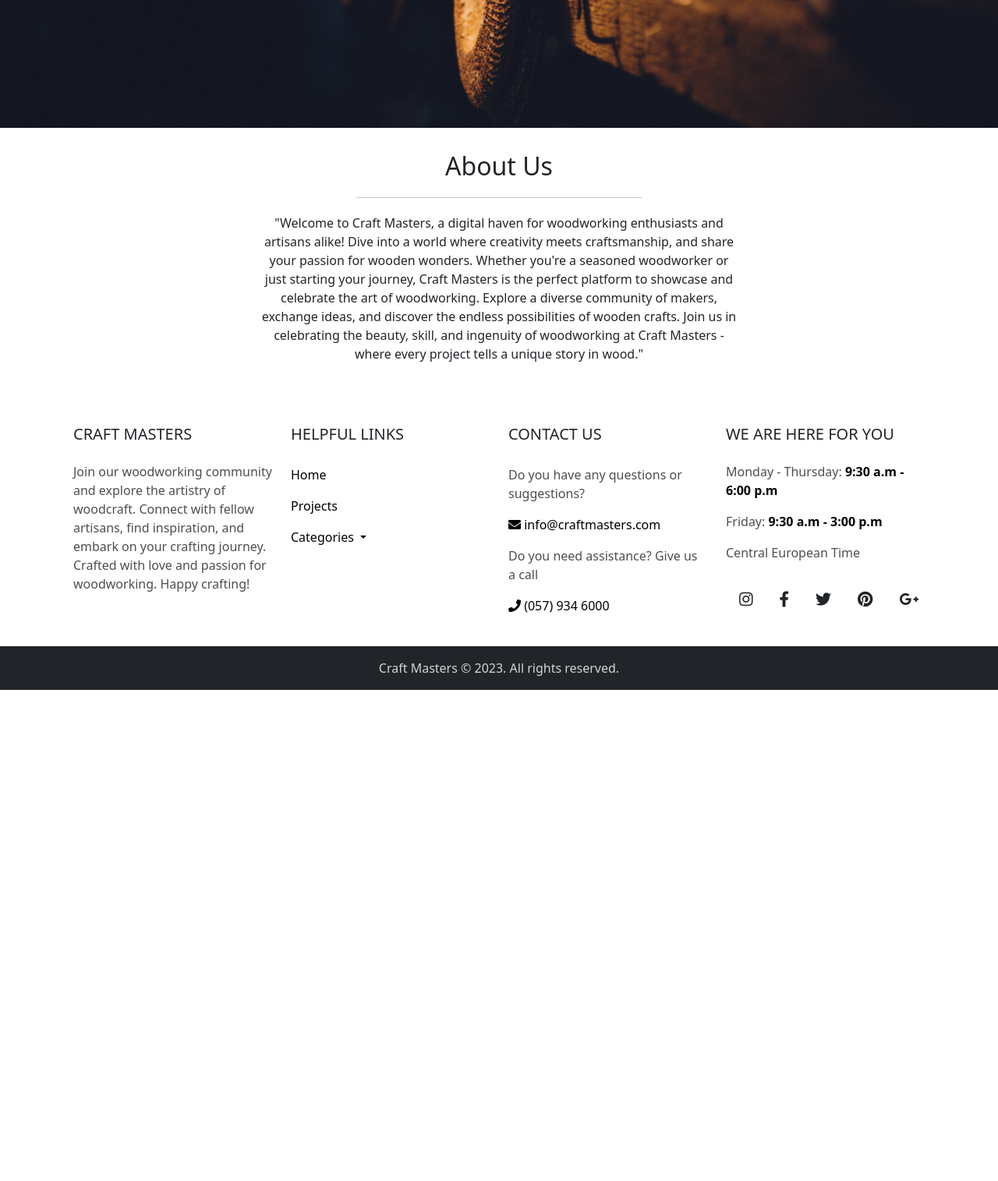
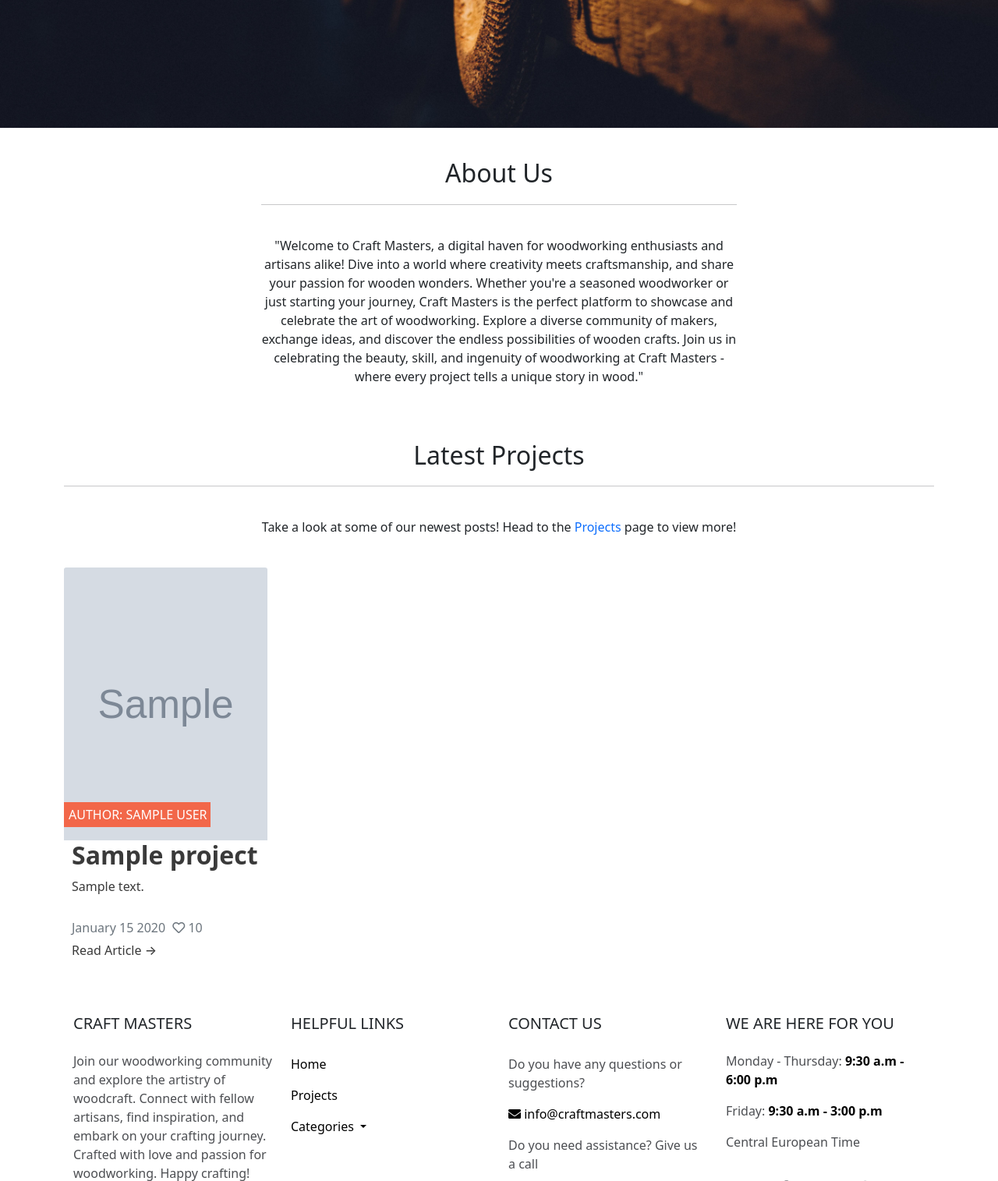
Before and after one commit to MarkD117/craftmasters, a Django app: template templates/index.html in a window 1280 px wide. Shown: the part 745-2260 px from the top of the page at 78% size. Before the commit the page ends 1630 px from the top, so only its background shows below. Run offline with Django 3.2, Linux system fonts and the light colour scheme; tables that the repository leaves empty hold one stand-in row (values such as "Sample post"); the template is opened without the code that fills it: values that come from a table or form of the project are taken from there, most other values are stand-ins (such as "Sample title", 1, 10 or a date in 2020); grey boxes marked "Sample" are stand-in pictures; parts of the project's set-up code (start-up, migrations or seed data) failed here and were passed over.

Commit message:
Add html code for displaying latest posts

```diff
--- a/templates/index.html
+++ b/templates/index.html
@@ -10,10 +10,10 @@
     <h1 class="centered-main-title">Craft Masters</h1>
 </div>
 
-<div class="container about text-center">
+<div class="container pt-4 about text-center">
     <h2 class="heading-space">About Us</h2>
-    <hr class="about-hr">
-    <p class="about-text">
+    <hr class="home-hr">
+    <p class="pt-4">
         "Welcome to Craft Masters, a digital haven for woodworking enthusiasts and artisans alike! Dive into a world
         where creativity meets craftsmanship, and share your passion for wooden wonders. Whether you're a seasoned
         woodworker or just starting your journey, Craft Masters is the perfect platform to showcase and celebrate the
@@ -22,6 +22,52 @@
         Masters - where every project tells a unique story in wood."
     </p>
 </div>
+<br>
+<!-- Latest Projects -->
+<div class="container">
+    <h2 class="heading-space text-center">Latest Projects</h2>
+    <hr class="home-hr">
+    <p class="py-4 text-center">
+        Take a look at some of our newest posts! Head to the <a class="text-decoration-none" href="{% url 'projects' %}">Projects</a> page to view more!
+    </p>
+    <div class="row row-cols-1 row-cols-md-2 row-cols-lg-4 g-4">
+        {% for project in object_list %}
+        <div class="col">
+            <div class="card">
+                <div class="project-image-container">
+                    <!-- Shows default image if there is no image available -->
+                    {% if "placeholder" in project.title_image.url %}
+                    <img class="card-img-top project-card-image-top"
+                        src="{% static 'images/project-placeholder.jpeg' %}">
+                    {% else %}
+                    <img class="card-img-top project-card-image-top" src=" {{ project.title_image.url }}">
+                    {% endif %}
+                    <div class="author-label">
+                        <p class="author">Author: {{ project.author }}</p>
+                    </div>
+                </div>
+                <!-- url allows users to open specific post in the detailed post view -->
+                <a href="{% url 'project_detail' project.slug %}" class="project-link">
+                    <h2 class="card-title project-title">{{ project.title }}</h2>
+                    <p class="card-text project-description">{{ project.description }}</p>
+                </a>
+                <br>
+                <p class="card-text text-muted h6 project-info">
+                    <span class="mt-2">
+                        {{ project.created_on|date:"F d Y" }}
+                        <i class="far fa-heart like-counter"></i> {{ project.number_of_likes }}
+                    </span>
+                    <a href="{% url 'project_detail' project.slug %}"
+                        class="project-link read-article read-article-home"><span>Read
+                            Article &#8594;</span></a>
+                </p>
+            </div>
+        </div>
+        {% endfor %}
+    </div>
+</div>
+
+<br>
 
 
 {% endblock %}
```
